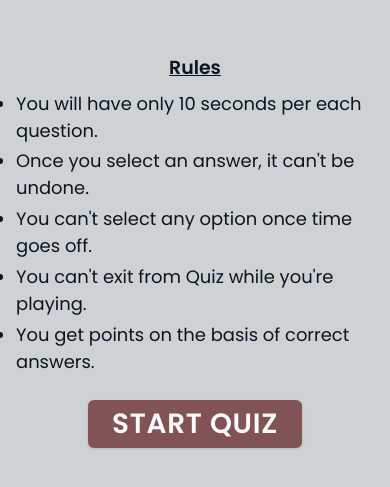
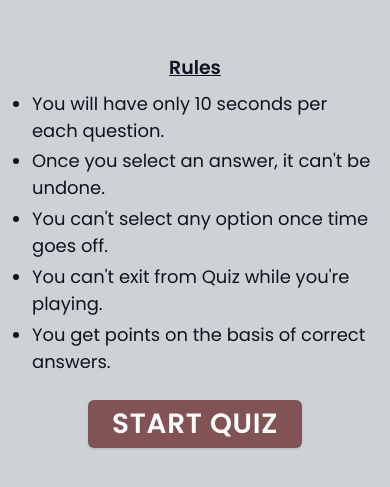
Before and after one commit to Akshaypmna18/quiz-app, a React (Vite) app: page / in a window 390 px wide. Shown: the part 171-658 px from the top of the page. Built offline with nearby package versions, Linux system fonts and the light colour scheme; the HTML template or start-up script is replaced by a standard one.

Commit message:
updated mobile phone view

```diff
--- a/src/App.jsx
+++ b/src/App.jsx
@@ -6,7 +6,7 @@ function Home() {
   return (
     <section className="min-h-[100dvh] bg-main flex flex-col items-center justify-center gap-2 font-[poppins] select-none text-[#0D1321]">
       <p className="text-[calc(1rem+0.75vw)] underline font-semibold">Rules</p>
-      <ul className="text-[calc(1rem+0.5vw)] mb-4 px-4 space-y-1 list-disc">
+      <ul className="text-[calc(1rem+0.5vw)] mb-4 ml-4 px-4 space-y-1 list-disc">
         <li>You will have only 10 seconds per each question.</li>
         <li>Once you select an answer, it can't be undone.</li>
         <li>You can't select any option once time goes off.</li>
```
Also changed, not shown: assets/Untitled.png (added).
